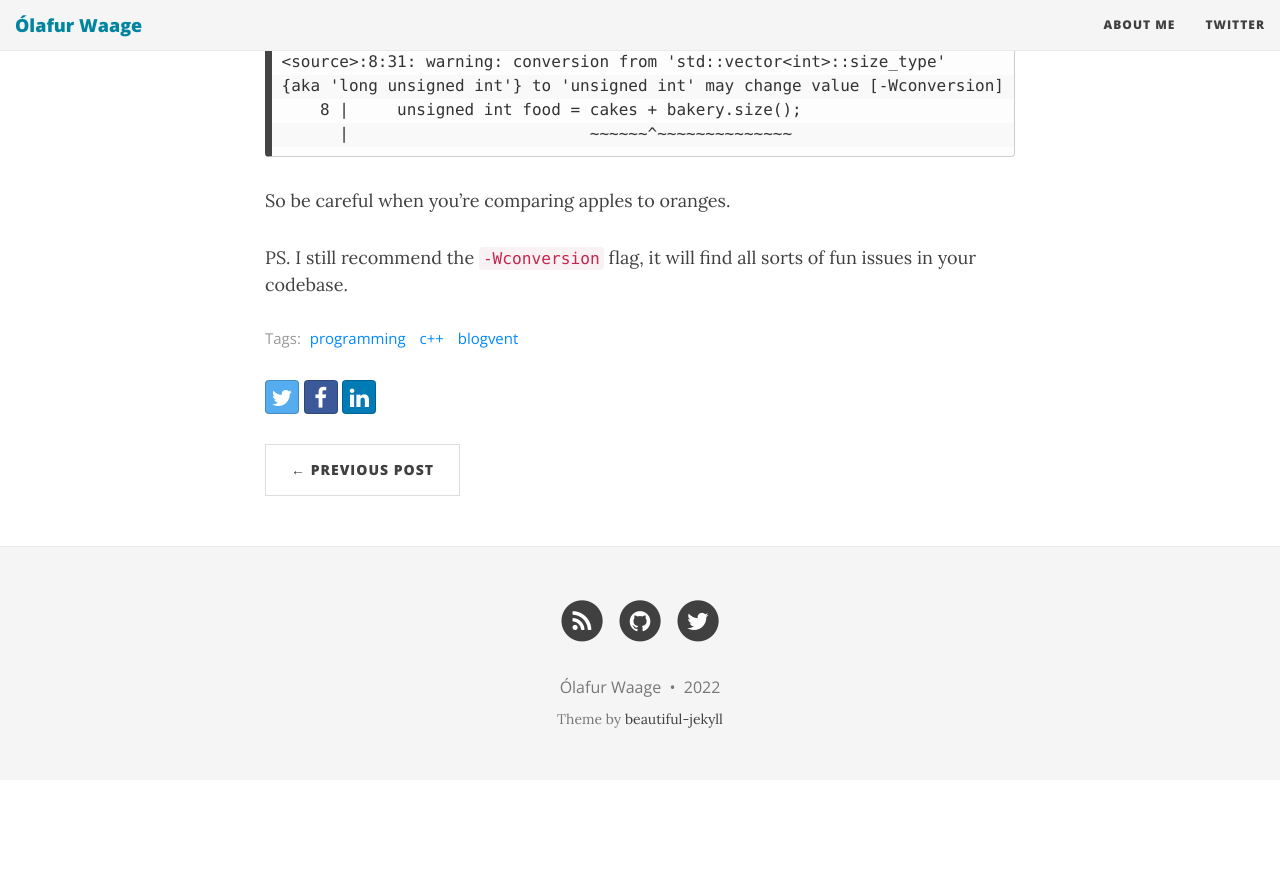
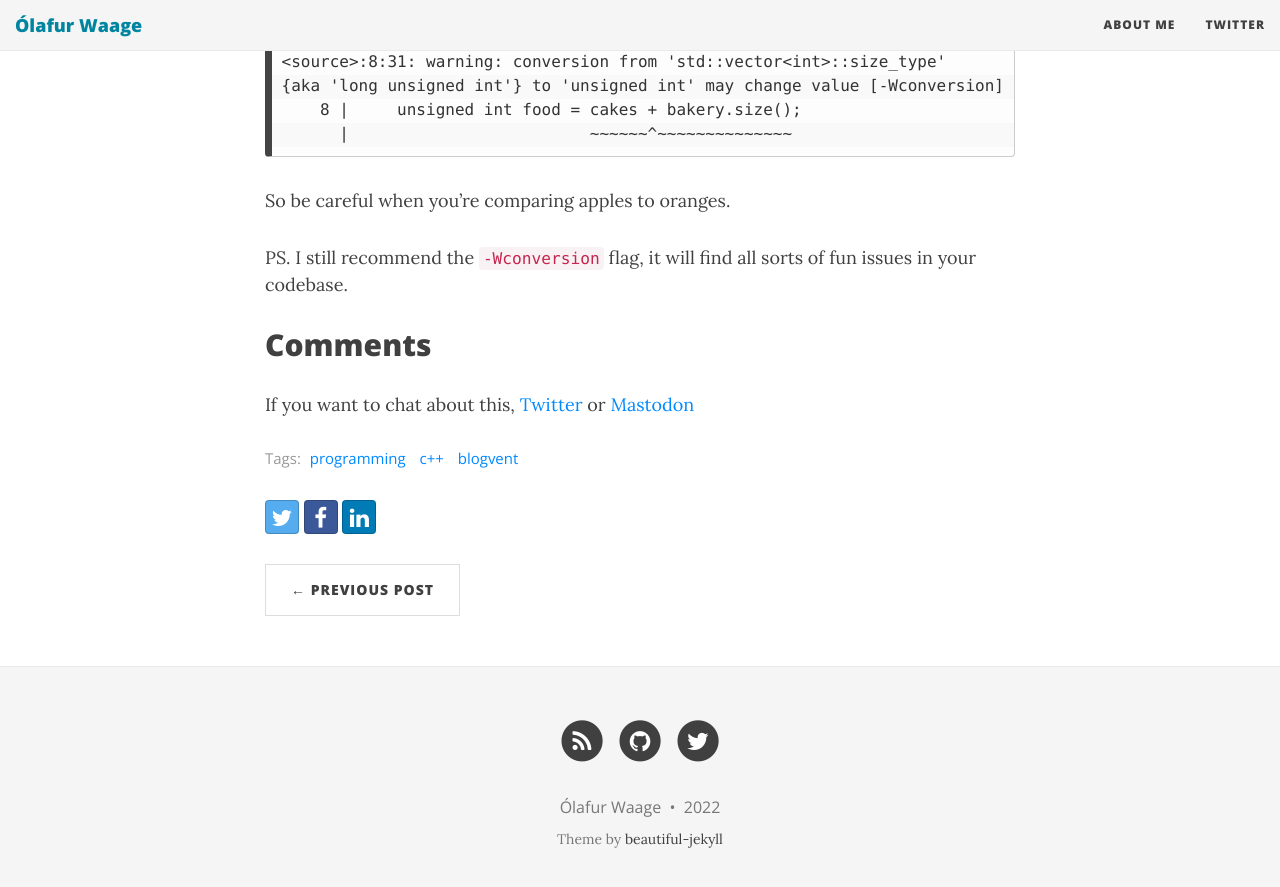
Before and after one commit to olafurw/olafurw.github.io, a Jekyll site: the page built from _posts/2022-12-19-how-big-is-my-container.md, in a window 1280 px wide and 900 px high, scrolled down 3176 px. Shown: the top 887 px of the window. Built offline with Jekyll 4.4.1, drawn with Linux system fonts in a browser that asks for light colours; nearby versions of some CDN libraries; before the commit the page ends 3956 px from its top, so only the background shows below that.

Commit message:
container size comments

```diff
--- a/_posts/2022-12-19-how-big-is-my-container.md
+++ b/_posts/2022-12-19-how-big-is-my-container.md
@@ -113,3 +113,7 @@
 So be careful when you're comparing apples to oranges.
 
 PS. I still recommend the `-Wconversion` flag, it will find all sorts of fun issues in your codebase.
+
+## Comments
+
+If you want to chat about this, [Twitter](https://twitter.com/olafurw/status/1604925376492347397) or [Mastodon](https://mastodon.social/@olafurw/109542048831169443)
```
